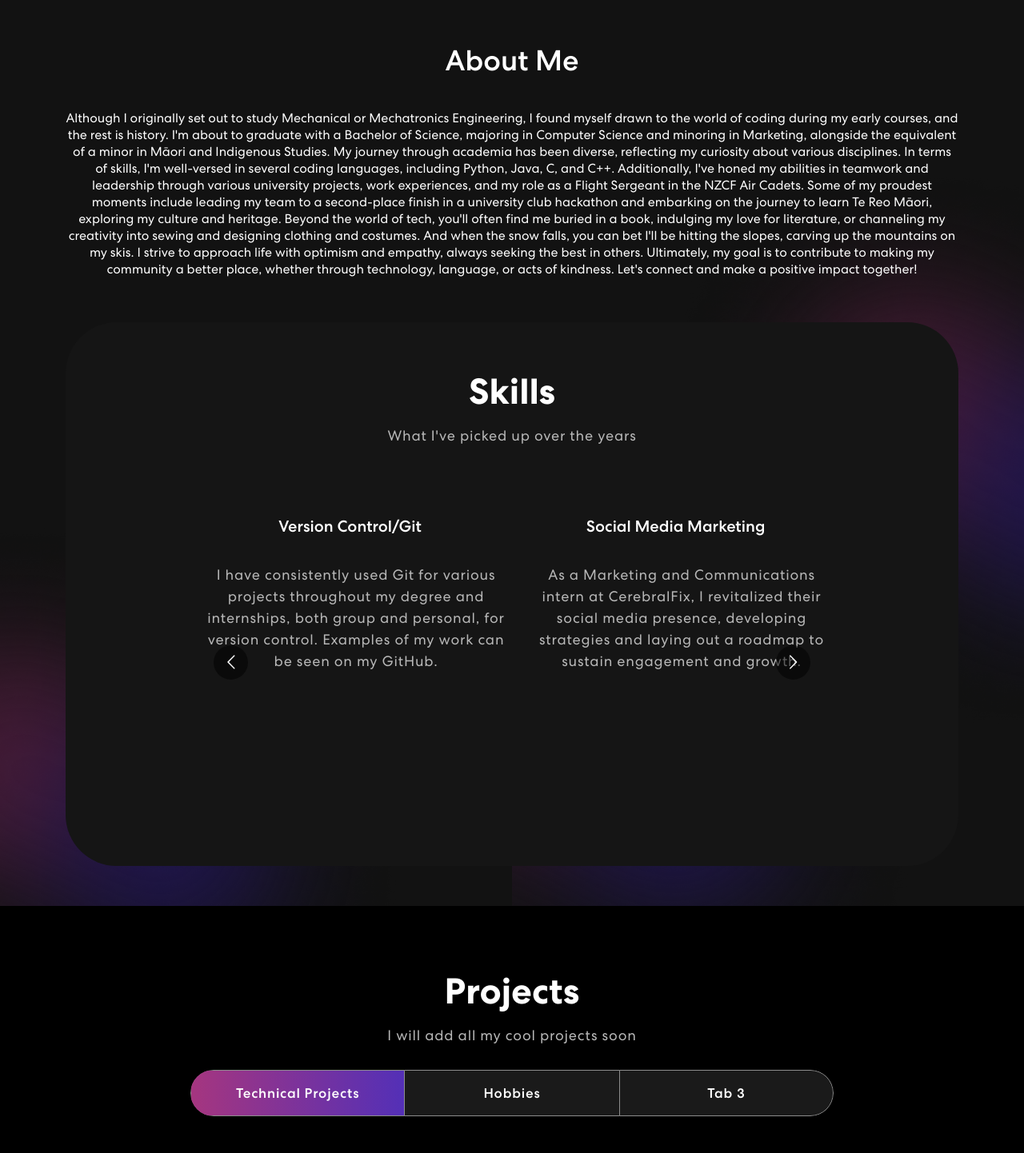
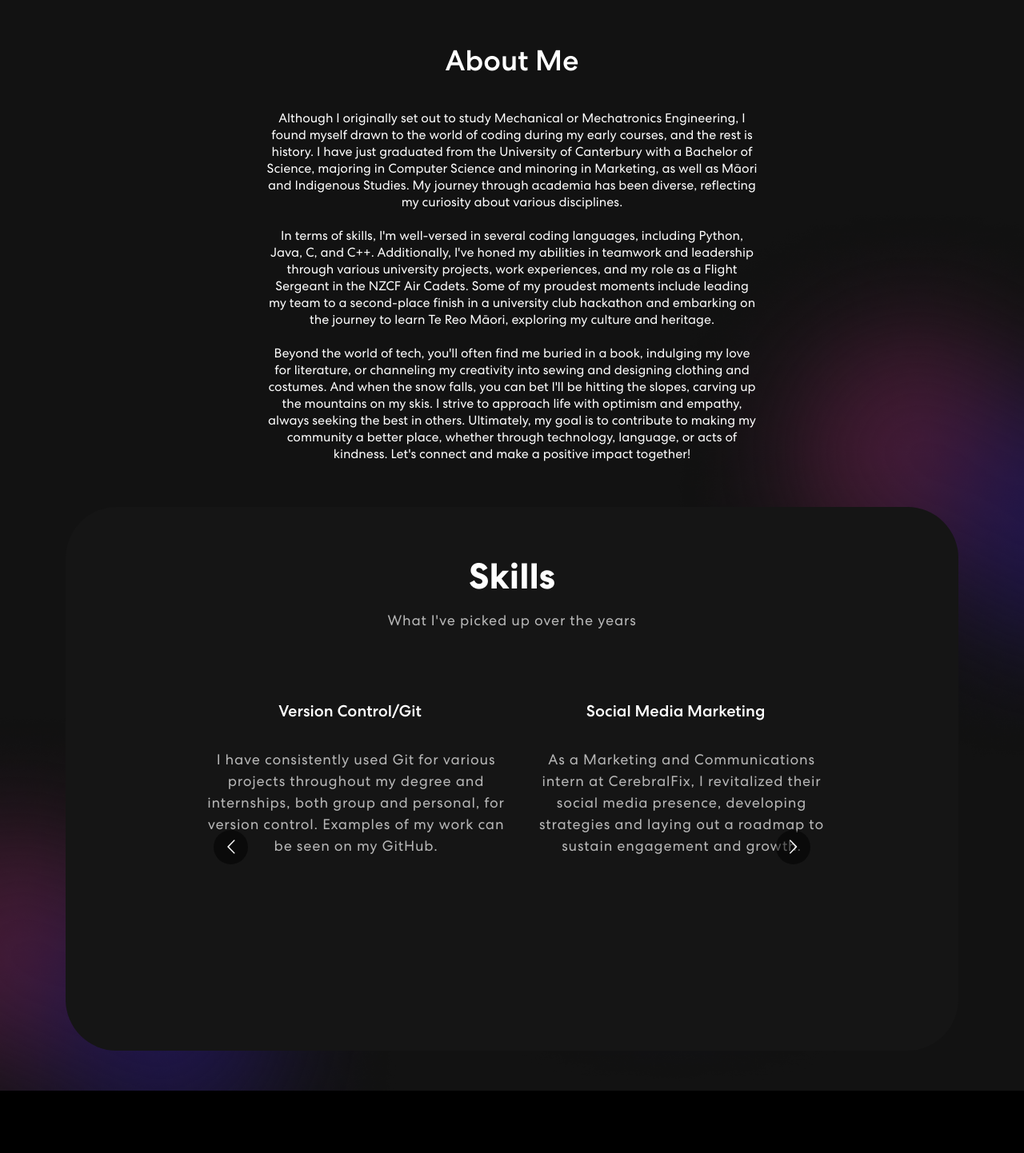
Before and after one commit to ArtemisInCode/artemisincode.github.io, a React (Create React App) app: page / in a window 1280 px wide. Shown: the part 780-2222 px from the top of the page at 80% size. Built offline with nearby package versions, Linux system fonts and the light colour scheme.

Commit message:
added a project link, centred about

```diff
--- a/src/App.css
+++ b/src/App.css
@@ -307,6 +307,8 @@ nav.navbar .navbar-toggler[aria-expanded="true"] .navbar-toggler-icon {
 .about {
   text-align: center; /* Center align all text by default */
   padding: 100px 0; /* Add some padding for spacing */
+  width: 50%;
+  margin: 0 auto;
 }
 
 .about h1 {
--- a/src/components/About.js
+++ b/src/components/About.js
@@ -9,9 +9,9 @@ export const About = () => {
         <Container>
             <Row>
                 <p>Although I originally set out to study Mechanical or Mechatronics Engineering, I found myself drawn to the world of coding during my early courses, and the rest is history.
-                I'm about to graduate with a Bachelor of Science, majoring in Computer Science and minoring in Marketing, alongside the equivalent of a minor in Māori and Indigenous Studies. My journey through academia has been diverse, reflecting my curiosity about various disciplines.
+                I have just graduated from the University of Canterbury with a Bachelor of Science, majoring in Computer Science and minoring in Marketing, as well as Māori and Indigenous Studies. My journey through academia has been diverse, reflecting my curiosity about various disciplines.<br/><br/>
                 In terms of skills, I'm well-versed in several coding languages, including Python, Java, C, and C++. Additionally, I've honed my abilities in teamwork and leadership through various university projects, work experiences, and my role as a Flight Sergeant in the NZCF Air Cadets.
-                Some of my proudest moments include leading my team to a second-place finish in a university club hackathon and embarking on the journey to learn Te Reo Māori, exploring my culture and heritage.
+                Some of my proudest moments include leading my team to a second-place finish in a university club hackathon and embarking on the journey to learn Te Reo Māori, exploring my culture and heritage.<br/><br/>
                 Beyond the world of tech, you'll often find me buried in a book, indulging my love for literature, or channeling my creativity into sewing and designing clothing and costumes. And when the snow falls, you can bet I'll be hitting the slopes, carving up the mountains on my skis.
                 I strive to approach life with optimism and empathy, always seeking the best in others. Ultimately, my goal is to contribute to making my community a better place, whether through technology, language, or acts of kindness.
                 Let's connect and make a positive impact together!</p>
--- a/src/components/Projects.js
+++ b/src/components/Projects.js
@@ -17,15 +17,15 @@ export const Projects = () => {
   const projects = [
     {
       title: "Alien World",
-      description: "Description",
+      description: "Used C/C++ and OpenGL API to develop an OpenGL program to display a scene where On a remote planet, a few aliens are preparing a spaceship for liftoff.",
       imgUrl: alienWorld,
-      link: "",
+      link: "https://github.com/ArtemisInCode/Alien-World-OpenGL",
     },
     {
       title: "Ray Tracer",
-      description: "Description",
+      description: "Implemented a ray tracer hat can handle different types of geometric objects and global illumination features, and demonstrate its capability in enhancing the visual realism of a rendered scene.",
       imgUrl: rayTracer,
-      link: "",
+      link: "https://github.com/ArtemisInCode/Ray-Tracer",
     },
     {
       title: "Third Space Site",
@@ -105,7 +105,7 @@ export const Projects = () => {
                 <Tab.Container id="projects-tabs" defaultActiveKey="first">
                   <Nav variant="pills" className="nav-pills mb-5 justify-content-center align-items-center" id="pills-tab">
                     <Nav.Item>
-                      <Nav.Link eventKey="first">Technical Projects</Nav.Link>
+                      <Nav.Link eventKey="first">Technical</Nav.Link>
                     </Nav.Item>
                     <Nav.Item>
                       <Nav.Link eventKey="second">Hobbies</Nav.Link>
```
